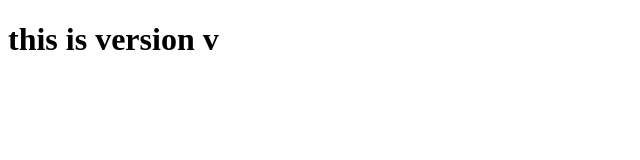
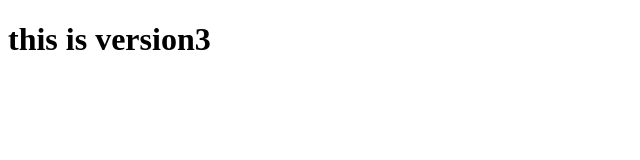
Before and after one commit to Muskan-Thakre517/myrepo, a plain HTML site: page index.html in a window 1280 px wide. Shown: the full height of the page, 0-640 px from the left. Drawn offline with Linux system fonts and the light colour scheme.

Commit message:
this is v3

```diff
--- a/index.html
+++ b/index.html
@@ -6,6 +6,6 @@
     <title>Document</title>
 </head>
 <body>
-    <h1>this is version v</h1>
+    <h1>this is version3</h1>
 </body>
 </html>
```
